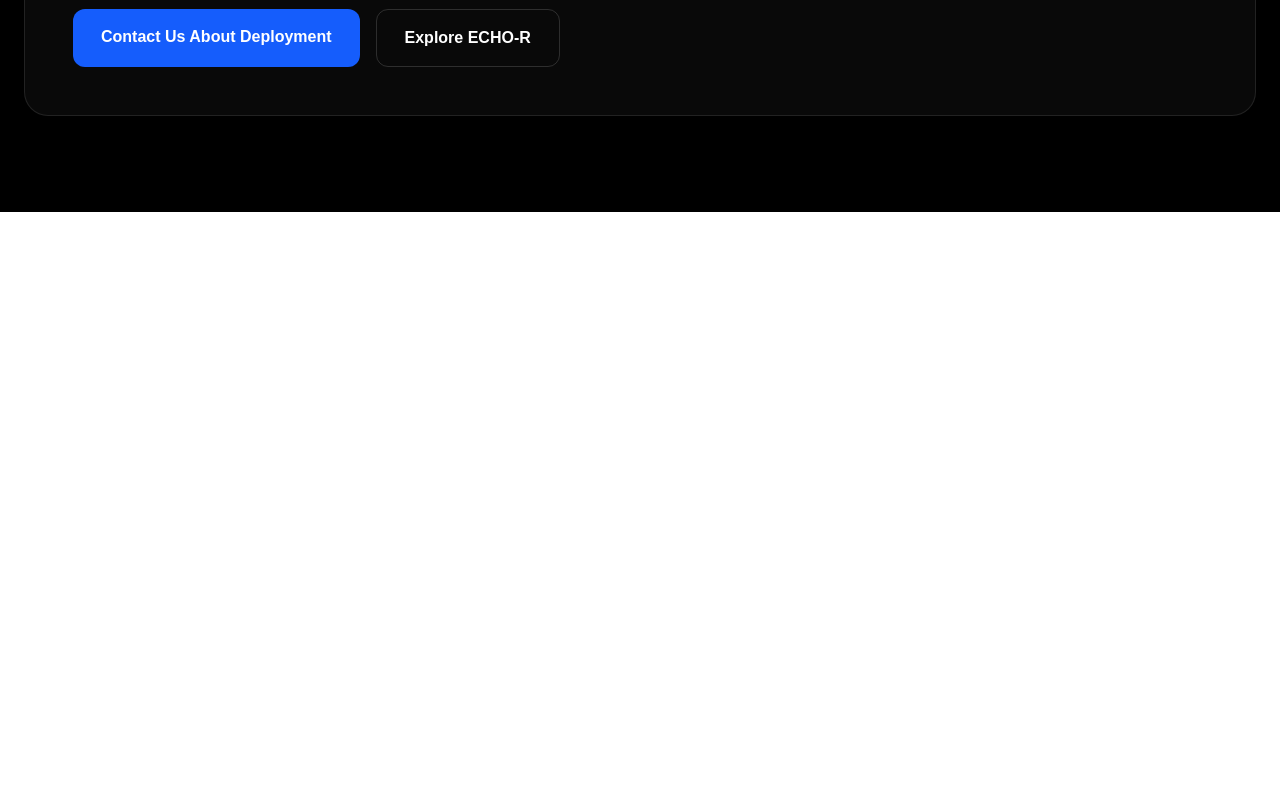
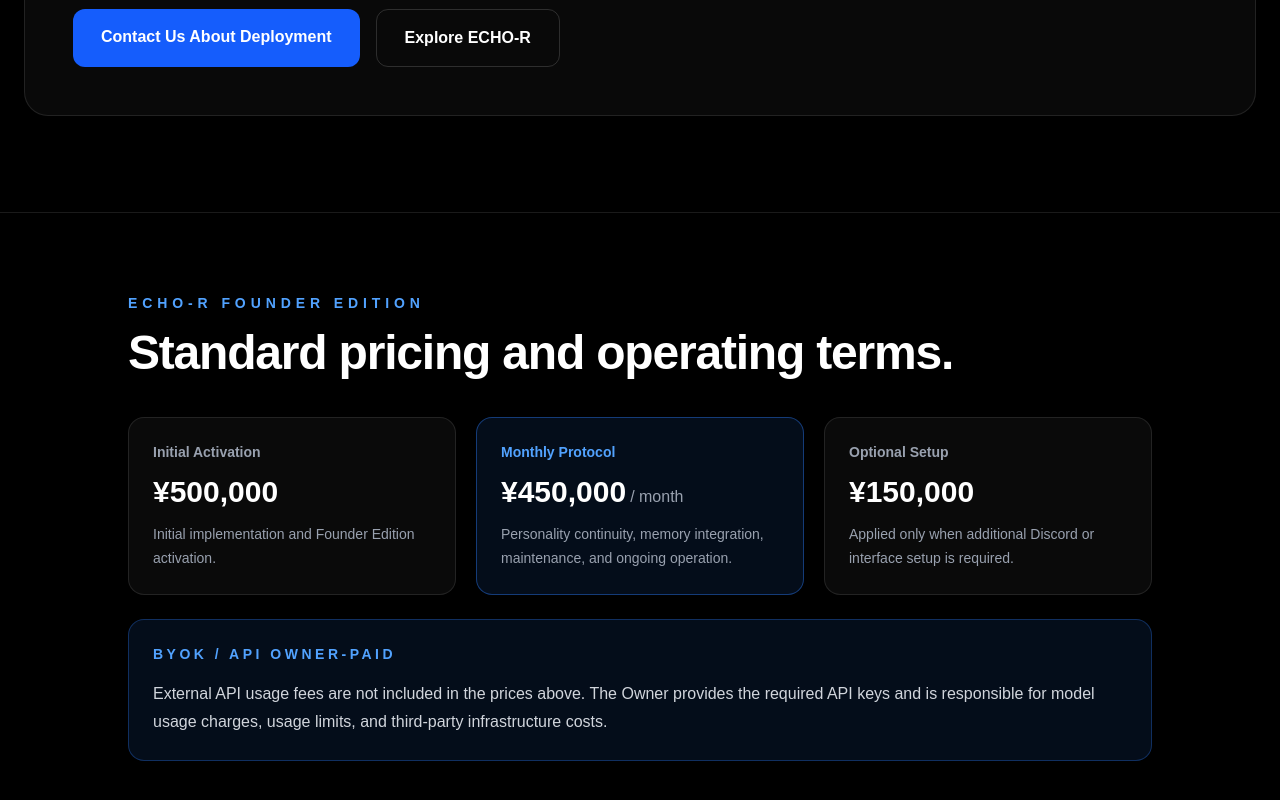
Before and after one commit to soulbysilve-commits/echo-r, a Next.js app: page / in a window 1280 px wide. Shown: the part 7475-8275 px from the top of the page. Before the commit the page ends 7687 px from the top, so only its background shows below. Built offline with nearby package versions, Linux system fonts and the light colour scheme.

Commit message:
Standardize ECHO-R Founder Edition pricing

```diff
--- a/app/echo-r/page.tsx
+++ b/app/echo-r/page.tsx
@@ -461,6 +461,79 @@ export default function Home() {
                     </div>
                 </div>
             </footer>
-        </main>
+
+      {/* ECHO-R Founder Edition standardized pricing */}
+      <section
+        id="founder-pricing-standard"
+        className="border-t border-white/10 px-6 py-20"
+      >
+        <div className="mx-auto max-w-5xl">
+          <p className="text-sm font-bold uppercase tracking-[0.35em] text-blue-400">
+            ECHO-R FOUNDER EDITION
+          </p>
+
+          <h2 className="mt-4 text-4xl font-black tracking-tight text-white md:text-5xl">
+            Standard pricing and operating terms.
+          </h2>
+
+          <div className="mt-10 grid gap-5 md:grid-cols-3">
+            <div className="rounded-2xl border border-white/10 bg-white/[0.04] p-6">
+              <p className="text-sm font-bold text-gray-400">
+                Initial Activation
+              </p>
+              <p className="mt-3 text-3xl font-black text-white">
+                ¥500,000
+              </p>
+              <p className="mt-3 text-sm leading-6 text-gray-400">
+                Initial implementation and Founder Edition activation.
+              </p>
+            </div>
+
+            <div className="rounded-2xl border border-blue-500/40 bg-blue-500/10 p-6">
+              <p className="text-sm font-bold text-blue-400">
+                Monthly Protocol
+              </p>
+              <p className="mt-3 text-3xl font-black text-white">
+                ¥450,000
+                <span className="ml-1 text-base font-normal text-gray-400">
+                  / month
+                </span>
+              </p>
+              <p className="mt-3 text-sm leading-6 text-gray-400">
+                Personality continuity, memory integration, maintenance, and
+                ongoing operation.
+              </p>
+            </div>
+
+            <div className="rounded-2xl border border-white/10 bg-white/[0.04] p-6">
+              <p className="text-sm font-bold text-gray-400">
+                Optional Setup
+              </p>
+              <p className="mt-3 text-3xl font-black text-white">
+                ¥150,000
+              </p>
+              <p className="mt-3 text-sm leading-6 text-gray-400">
+                Applied only when additional Discord or interface setup is
+                required.
+              </p>
+            </div>
+          </div>
+
+          <div className="mt-6 rounded-2xl border border-blue-500/30 bg-blue-500/10 p-6">
+            <p className="text-sm font-bold uppercase tracking-[0.25em] text-blue-400">
+              BYOK / API OWNER-PAID
+            </p>
+
+            <p className="mt-4 leading-7 text-gray-300">
+              External API usage fees are not included in the prices above.
+              The Owner provides the required API keys and is responsible for
+              model usage charges, usage limits, and third-party
+              infrastructure costs.
+            </p>
+          </div>
+        </div>
+      </section>
+
+</main>
     );
 }
--- a/app/page.tsx
+++ b/app/page.tsx
@@ -490,6 +490,79 @@ export default function Home() {
       </footer>
 
       <ByokOnboarding />
+
+      {/* ECHO-R Founder Edition standardized pricing */}
+      <section
+        id="founder-pricing-standard"
+        className="border-t border-white/10 px-6 py-20"
+      >
+        <div className="mx-auto max-w-5xl">
+          <p className="text-sm font-bold uppercase tracking-[0.35em] text-blue-400">
+            ECHO-R FOUNDER EDITION
+          </p>
+
+          <h2 className="mt-4 text-4xl font-black tracking-tight text-white md:text-5xl">
+            Standard pricing and operating terms.
+          </h2>
+
+          <div className="mt-10 grid gap-5 md:grid-cols-3">
+            <div className="rounded-2xl border border-white/10 bg-white/[0.04] p-6">
+              <p className="text-sm font-bold text-gray-400">
+                Initial Activation
+              </p>
+              <p className="mt-3 text-3xl font-black text-white">
+                ¥500,000
+              </p>
+              <p className="mt-3 text-sm leading-6 text-gray-400">
+                Initial implementation and Founder Edition activation.
+              </p>
+            </div>
+
+            <div className="rounded-2xl border border-blue-500/40 bg-blue-500/10 p-6">
+              <p className="text-sm font-bold text-blue-400">
+                Monthly Protocol
+              </p>
+              <p className="mt-3 text-3xl font-black text-white">
+                ¥450,000
+                <span className="ml-1 text-base font-normal text-gray-400">
+                  / month
+                </span>
+              </p>
+              <p className="mt-3 text-sm leading-6 text-gray-400">
+                Personality continuity, memory integration, maintenance, and
+                ongoing operation.
+              </p>
+            </div>
+
+            <div className="rounded-2xl border border-white/10 bg-white/[0.04] p-6">
+              <p className="text-sm font-bold text-gray-400">
+                Optional Setup
+              </p>
+              <p className="mt-3 text-3xl font-black text-white">
+                ¥150,000
+              </p>
+              <p className="mt-3 text-sm leading-6 text-gray-400">
+                Applied only when additional Discord or interface setup is
+                required.
+              </p>
+            </div>
+          </div>
+
+          <div className="mt-6 rounded-2xl border border-blue-500/30 bg-blue-500/10 p-6">
+            <p className="text-sm font-bold uppercase tracking-[0.25em] text-blue-400">
+              BYOK / API OWNER-PAID
+            </p>
+
+            <p className="mt-4 leading-7 text-gray-300">
+              External API usage fees are not included in the prices above.
+              The Owner provides the required API keys and is responsible for
+              model usage charges, usage limits, and third-party
+              infrastructure costs.
+            </p>
+          </div>
+        </div>
+      </section>
+
 </main>
   );
 }
```
